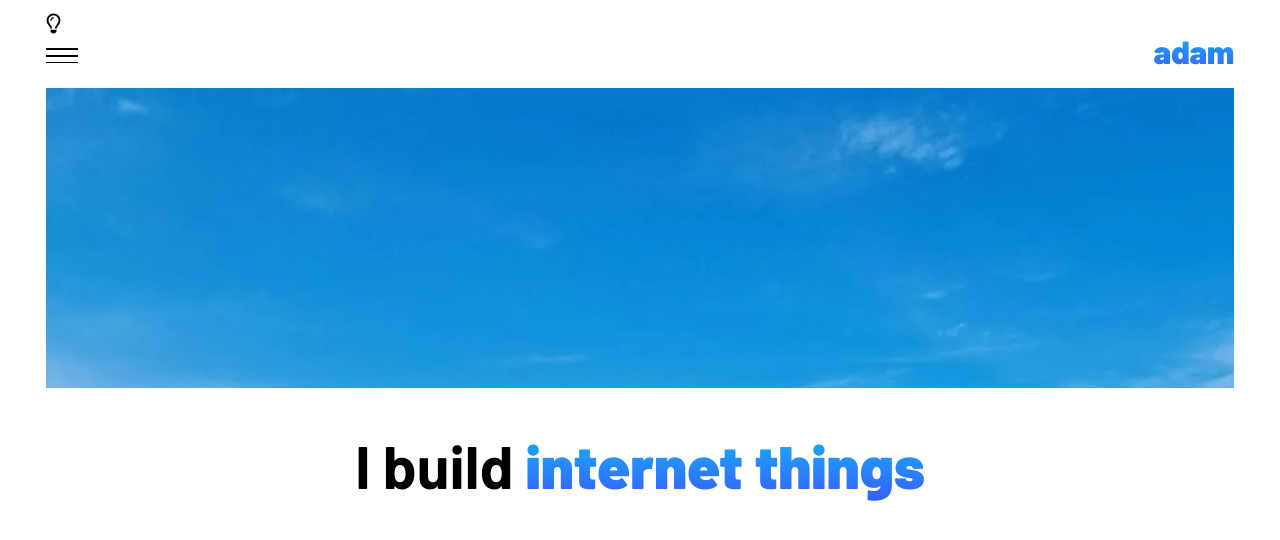
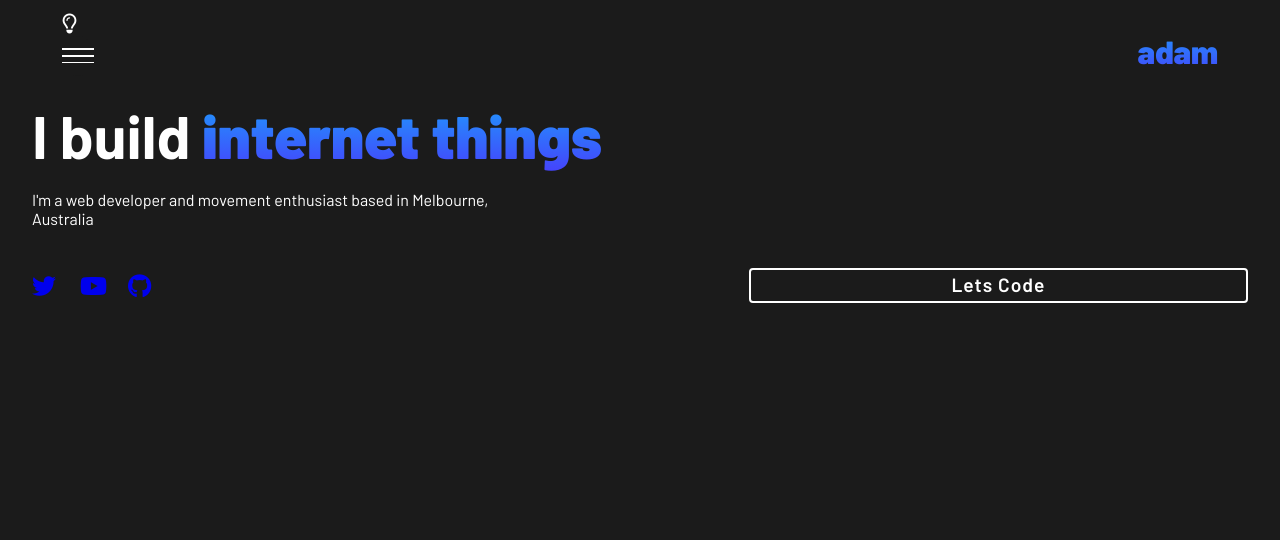
Before and after one commit to adamjralph/adam-ralph-portfolio-alpha, an Astro site: page / in a window 1280 px wide. Built offline with nearby package versions, Linux system fonts and the light colour scheme; Astro itself is replaced by a stand-in of ours.

Commit message:
New hero section
- added Hero.astro page with styles
- removed image
- some styles inherit from header.scss
- adjusted theme colors

```diff
--- a/src/components/Header.astro
+++ b/src/components/Header.astro
@@ -63,9 +63,6 @@ import("../styles/header.scss")
       <h1 class="logo-desktop__heading">adam</h1>
     </div>
 
-    <!-- Header image -->
-    <div class="hero-image"></div>
-
     <!-- Social links -->
 
     <!-- Navigation -->
@@ -78,10 +75,6 @@ import("../styles/header.scss")
       </a>
     </nav>
   </header>
-
-  <style>
-
-  </style>
 
   <script>
     // Dark/Light mode
@@ -108,11 +101,11 @@ import("../styles/header.scss")
     function checkTheme() {
       let themeToggle = localStorage.getItem("themeChange-8d23k88")
       if (themeToggle) {
-        addCss(":root {--color-bg: #000}")
-        addCss(":root {--color-fg: #fff}")
+        addCss(":root {--color-bg: #ffffff}")
+        addCss(":root {--color-fg: #1b1b1b}")
       } else {
-        addCss(":root {--color-bg: #fff}")
-        addCss(":root {--color-fg: #000}")
+        addCss(":root {--color-bg: #1b1b1b}")
+        addCss(":root {--color-fg: #ffffff}")
       }
     }
     checkTheme()
@@ -120,14 +113,14 @@ import("../styles/header.scss")
     // Toggle menu
     const navToggle = document.querySelector(".nav-toggle")
     const nav = document.querySelector(".nav")
-    const image = document.querySelector(".hero-image")
+    const hero = document.querySelector(".hero")
 
     const navContainer = document.querySelector(".hamburger-logo")
 
     navToggle.addEventListener("click", () => {
       nav.classList.toggle("nav--visible")
       navContainer.classList.toggle("nav-transition")
-      image.classList.toggle(".image-opacity")
+      hero.classList.toggle(".hero-opacity")
     })
   </script>
 </div>
--- a/src/components/Hero.astro
+++ b/src/components/Hero.astro
@@ -1,25 +1,141 @@
-<div class="container">
+---
+import("../styles/global.scss")
+import("../styles/header.scss")
+---
+
+<div class="container-mobile">
   <main id="main" class="main">
     <section id="hero" class="hero">
       <!-- <h1 class="hero__heading">Hello adventurer,</h1> -->
-      <h1 class="hero__heading hero__heading--2">
-        I build <span class="text-gradient">
-          <a href="#"> internet things</a>
-        </span>
-      </h1>
+      <div class="hero-text">
+        <h1 class="hero__heading hero__heading--2">
+          I build <span class="text-gradient">
+            <a href="#"> internet things</a>
+          </span>
+        </h1>
+        <p class="hero__text">
+          I'm a web developer and movement enthusiast based in Melbourne,
+          Australia
+        </p>
+      </div>
+      <div class="hero__action">
+        <a href="#contact" class="hero__contact"
+          ><button class="btn nav__btn nav__link hero__btn">Lets Code</button>
+        </a>
+        <!-- Social links -->
+        <div class="hero__social header__social">
+          <!-- Twitter -->
+          <a
+            href="http://twitter.com/adamjralph"
+            class="social__link social__link--twitter"
+          >
+            <i class="fa-brands fa-twitter fa-xl hero__social__icon--twitter"
+            ></i>
+          </a>
+          <!-- Youtube-->
+          <a
+            href="https://www.youtube.com/channel/UCRMH3kvPD8o1Khssr4A8EWg"
+            class="social__link social__link--youtube"
+          >
+            <i class="fa-brands fa-youtube fa-xl hero__social__icon--youtube"
+            ></i>
+          </a>
+          <!-- Github -->
+          <a
+            href="https://github.com/adamjralph"
+            class="social__link social__link--github"
+          >
+            <i class="fa-brands fa-github fa-xl hero__social__icon--github"></i>
+          </a>
+        </div>
+      </div>
     </section>
   </main>
 </div>
 
 <style>
+  .hero {
+    margin-block-start: 3rem;
+    background-color: var(--color-bg);
+  }
+
   .hero__heading {
+    line-height: 1.3;
     margin-block-start: 2rem;
-    text-align: center;
-    color: var(--color-fg);
+    margin-inline-start: 2rem;
+    text-align: left;
+    max-width: 50%;
+    color: var(--color-bg);
     font-size: var(--font-size-lg);
   }
+
+  .hero__opacity {
+    visibility: none;
+  }
+
   .hero__heading--2 {
     color: var(--color-fg);
     font-size: var(--font-size-xl);
   }
+
+  .hero__text {
+    line-height: 1.2;
+    margin-block-start: 1rem;
+    margin-inline-start: 2rem;
+    text-align: left;
+    max-width: 40%;
+  }
+
+  .hero__action {
+    display: flex;
+    align-items: baseline;
+    justify-content: space-between;
+    flex-direction: row-reverse;
+    padding-inline: 1rem;
+    padding-block-start: 1.5rem;
+  }
+
+  .hero__social {
+    max-width: 50%;
+    /* margin-inline-start: 0; */
+  }
+
+  .social__link {
+    /* padding-block-start: 2rem; */
+    padding-inline-end: 0.3rem;
+  }
+
+  .hero__contact {
+    width: 100%;
+    max-width: 40%;
+    margin-inline-end: 1rem;
+  }
+  .header__social__icon {
+    color: var(--color-bg);
+  }
+  .header__social--twitter,
+  .header__social--youtube,
+  .header__social--github {
+    transition: color 0.3s ease-in-out;
+    margin-inline: 0;
+    padding-inline: 0;
+  }
+
+  .hero__social__icon--twitter:hover,
+  .hero__social__icon--twitter:focus {
+    color: var(--color-twitter);
+  }
+  .hero__social__icon--youtube:hover,
+  .hero__social__icon--youtube:focus {
+    color: var(--color-youtube);
+  }
+
+  .hero__social__icon--github {
+    border-radius: 50%;
+  }
+  .hero__social__icon--github:hover,
+  .hero__social__icon--github:hover {
+    color: var(--color-highlight-deep);
+    /* background-color: var(--color-fg); */
+  }
 </style>
--- a/src/layouts/Layout.astro
+++ b/src/layouts/Layout.astro
@@ -46,8 +46,8 @@ const { title } = Astro.props
         --color-border: hsl(17, 24%, 90%);
 
         /* Dark light */
-        --color-fg: hsl(0 0% 100%);
-        --color-bg: rgb(27, 27, 27);
+        --color-fg: #ffffffe3;
+        --color-bg: #1b1b1b;
 
         /* Social colors */
         --color-twitter: #1d9bf0;
@@ -57,8 +57,8 @@ const { title } = Astro.props
 
       @media (prefers-color-scheme: light) {
         :root {
-          --color-bg: hsl(0 0% 100%);
-          --color-fg: rgb(27, 27, 27);
+          --color-fg: #ffffff;
+          --color-bg: #1b1b1b;
         }
       }
 
--- a/src/styles/global.scss
+++ b/src/styles/global.scss
@@ -113,13 +113,16 @@ a:visited {
   width: 100%;
   max-width: 1220px;
   margin: auto;
-  padding-inline: 1rem;
+  padding-inline: 2rem;
   //   @include media.for-tablet($tablet) {
   //     position: relative;
   //     width: 80%;
   //     max-width: 1220px;
   //     margin: auto;
   //   }
+  &--mobile {
+    width: 100%;
+  }
 }
 // @media (min-width: 40rem) {
 //   :root {
--- a/src/styles/header.scss
+++ b/src/styles/header.scss
@@ -128,7 +128,7 @@
     opacity: 1;
     left: 0;
     width: 100%;
-    min-height: 320px;
+    min-height: 350px;
 
     margin-block-start: 5rem;
     // padding-block: 3rem;
@@ -203,25 +203,6 @@
   transition: background-color, border, color, 0.5s ease-in-out;
 }
 
-// Hero image
-.hero-image {
-  opacity: 1;
-  background-image: url("../images/driftwood.jpeg");
-  background-size: 100%;
-  // background-size: cover/cover;
-  background-repeat: no-repeat;
-  width: 100%;
-  min-height: 300px;
-  margin-inline: auto;
-  margin-block-start: 2.5rem;
-  transition: opacity 0.3s ease-in-out;
-}
-
-.image-opacity {
-  opacity: 0;
-  // transition: opacity 0.1s ease-in-out;
-}
-
 // Social icons
 .header-social {
   // display: flex;
```
